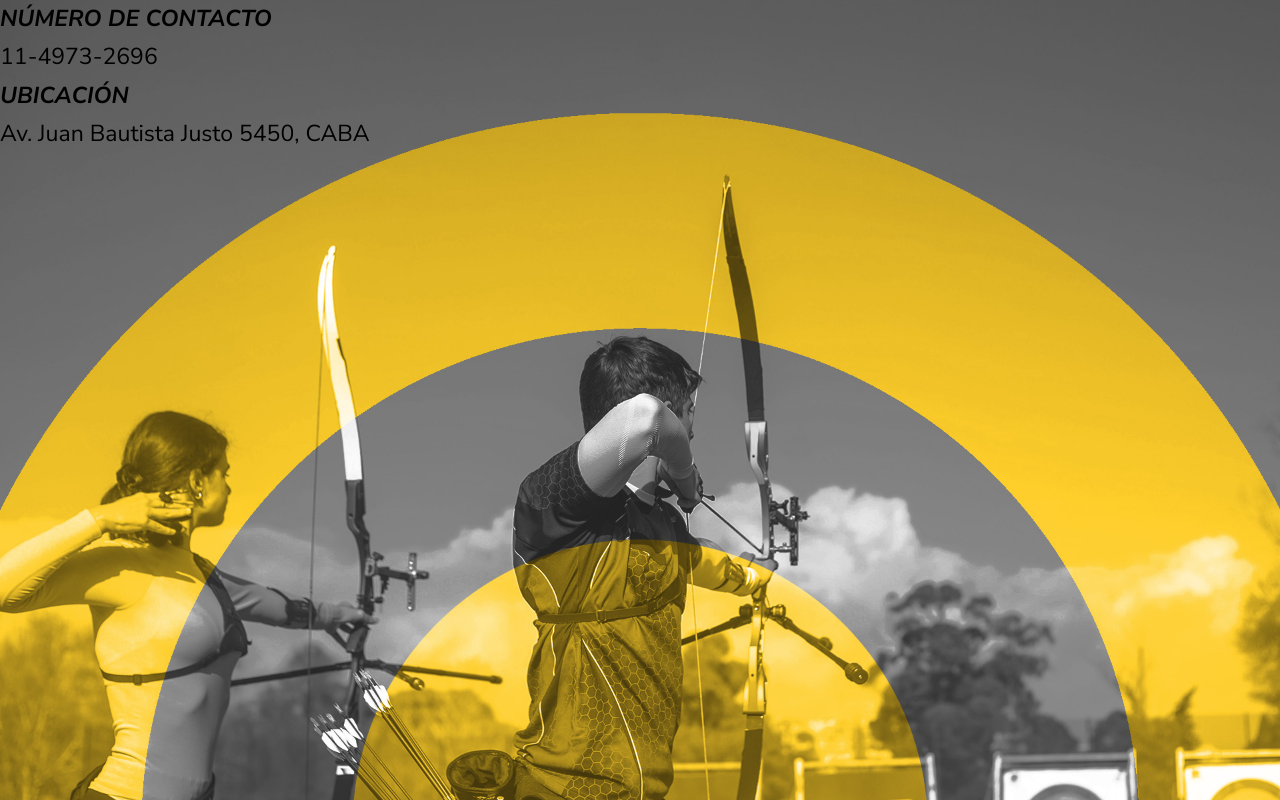
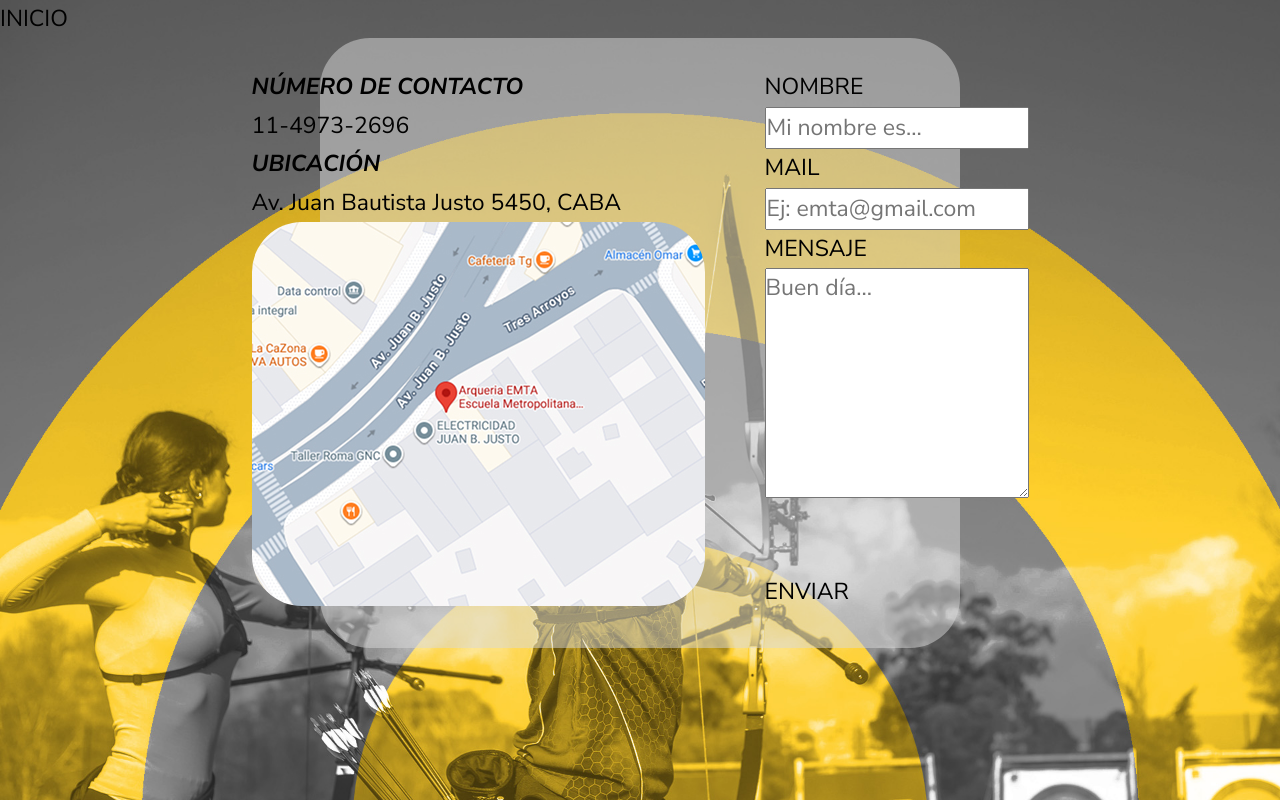
Before and after one commit to Compu3Unla/esc-metropolitana-tiro-con-arco-2026-1, a plain HTML site: page contacto.html in a window 1280 px wide. Drawn offline with Linux system fonts and the light colour scheme.

Commit message:
agrego-contacto

```diff
--- a/contacto.html
+++ b/contacto.html
@@ -12,6 +12,15 @@
 </head>
 
 <body id="bodycontacto">
+    <header>
+        <section id="headcontenedor">
+            <a href="index.html">
+                <p>INICIO</p>
+            </a>
+        </section>
+    </header>
+
+    <main class="maincontacto">
         <section id="infocontenedor">
             <article class="datos">
                 <div>
@@ -24,12 +33,34 @@
                     <p>Av. Juan Bautista Justo 5450, CABA</p>
                 </div>
 
+                <a href="https://maps.app.goo.gl/DJ5uQwnxowHHSLb98">
+                    <img src="imgemta/mapa.jpg" alt="mapa de donde se escuentra la escuela de arco">
+                </a>
+
             </article>
 
+            <div class="costado">
                 <article class="formulario">
+                    <form method="post" target="_blank" enctype="text/plain">
+                        <label for="nombre">NOMBRE</label>
+                        <input type="text" name="nombre" id="nombre" maxlength="30" placeholder="Mi nombre es...">
 
+                        <label for="mail">MAIL</label>
+                        <input type="text" name="mail" id="mail" maxlength="60" placeholder="Ej: emta@gmail.com">
+
+                        <label for="mensaje">MENSAJE</label>
+                        <textarea name="mensaje" id="mensaje" placeholder="Buen día..."></textarea>
+                    </form>
                 </article>
+
+                <article class="botonenviar">
+                    <div>
+                        <p>ENVIAR</p>
+                    </div>
+                </article>
+            </div>
         </section>
+    </main>
 
 
 
--- a/estilos.css
+++ b/estilos.css
@@ -44,3 +44,42 @@
     font-style: italic;
 
 }
+
+.formulario form{
+    display: flex;
+    flex-direction: column;
+}
+
+#infocontenedor{
+    display: flex;
+    gap: 60px;
+    justify-content: center;
+    background: rgb(217, 217, 217, 0.5);
+    width: 50%;
+    flex-direction: row;
+    padding: 30px;
+    border-radius: 50px;
+}
+
+img{
+    border-radius: 50px;
+}
+
+.costado{
+    display: flex;
+    flex-direction: column;
+    gap: 30px;
+}
+.formulario textarea{
+    width: auto;
+    height: 230px;
+}
+
+.botonenviar{
+    padding: 45px 0px 0px;
+}
+
+.maincontacto{
+    display: flex;
+    justify-content: center;
+}
```
Lines whose indentation alone changed are shown as unchanged.
